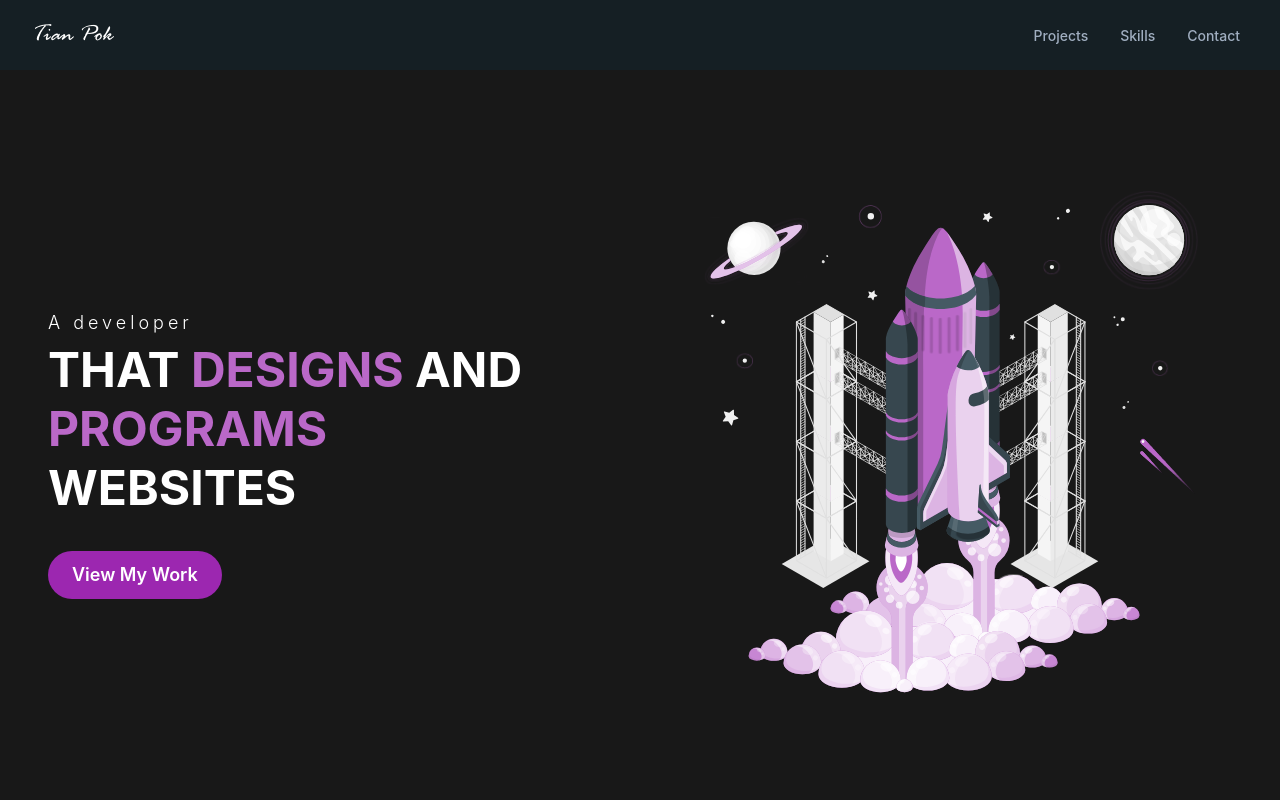
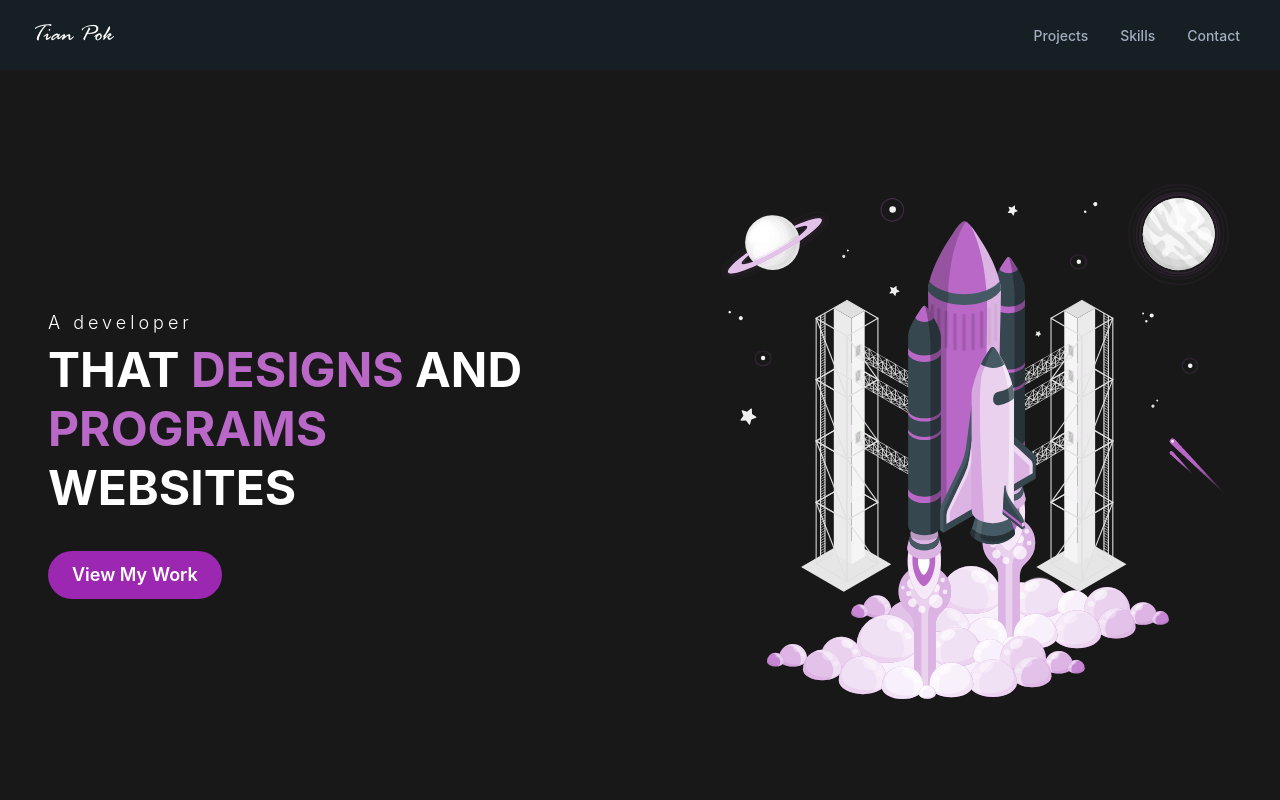
Before and after one commit to liang799/portfolio, a Next.js app: page / in a window 1280 px wide. Shown: the top 800 px of the page. Built offline with nearby package versions, Linux system fonts and the light colour scheme.

Commit message:
fixed reponsiveness in Hero section

```diff
--- a/components/Hero.js
+++ b/components/Hero.js
@@ -14,9 +14,18 @@ import {
 export default function Hero() {
   return (
     <Container bg="black.main" maxWidth="full">
-      <Container maxWidth="container.xl" py={{base: "0em", sm: "4em", md: "4em", lg: "0em", xl: "4em"}} px={8}>
+      <Container
+        maxWidth="container.xl"
+        py={{ base: "0em", sm: "4em", md: "4em", lg: "0em", xl: "4em" }}
+        px={8}
+        pr={0}
+      >
         <Stack minH={"80vh"} direction={{ base: "column", lg: "row" }}>
-          <Flex flex={1} align={"center"} justify={{base: "center", lg: "left"}}>
+          <Flex
+            flex={1}
+            align={"center"}
+            justify={{ base: "center", lg: "left" }}
+          >
             <Stack
               spacing={1}
               w={"full"}
```
